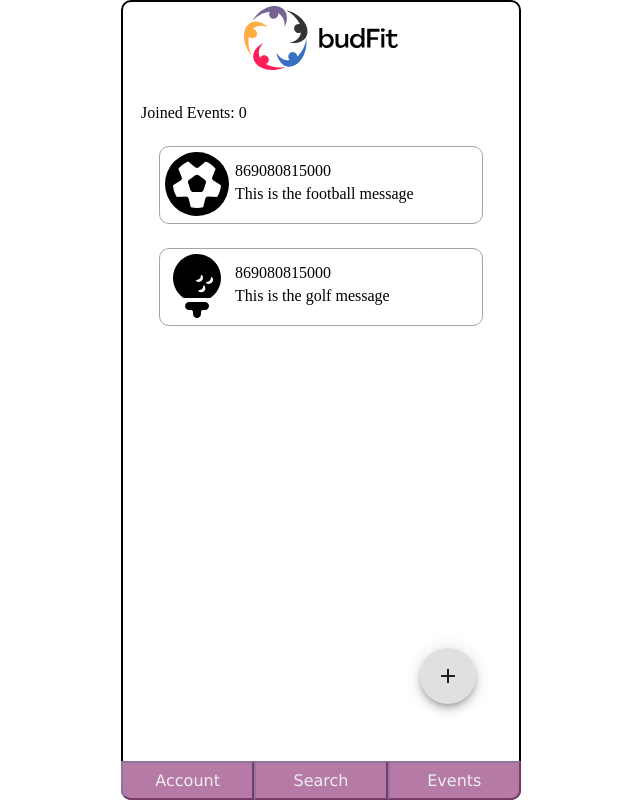
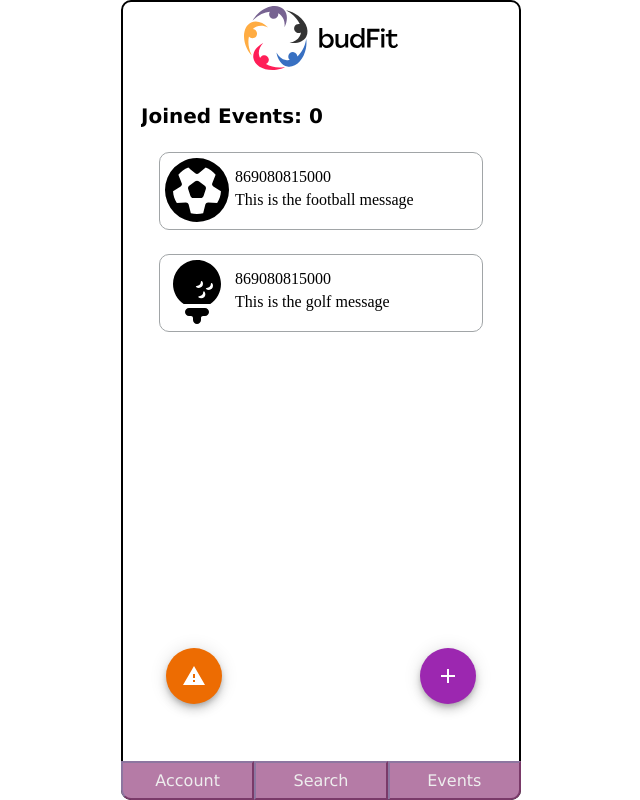
Before and after one commit to SamHardiment/budFit----Client, a React app: page /Events in a window 1280 px wide. Shown: the whole page, without its empty margins (319-959 px from the left). Built offline with nearby package versions, Linux system fonts and the light colour scheme.

Commit message:
add user saftey advice and complete user events page

```diff
--- a/src/App.js
+++ b/src/App.js
@@ -37,6 +37,7 @@ export const App = () => {
         <Route path="/Chat" element={<pages.ChatRoom />} />
         <Route path="/Events" element={<pages.UserEvents />} />
         <Route path="/Create" element={<pages.CreateEvent />} />
+        <Route path="/Safety" element={<pages.UserSafety />} />
         <Route path="/Success" element={<pages.CreateEventSuccess />} />
 
       </Routes>
--- a/src/pages/UserEvents/index.css
+++ b/src/pages/UserEvents/index.css
@@ -54,10 +54,26 @@
     width: 64px;
 }
 
-#chatsPageContainer>button {
+#chatsPageContainer>button:first-of-type {
     position: absolute;
     bottom:25px;
     right: 25px;
+}
+#chatsPageContainer>button:nth-of-type(2) {
+    position: absolute;
+    bottom:25px;
+    left: 25px;
+}
+
+h4{
+    font-size: 20px;
+    font-family: Verdana, Geneva, Tahoma, sans-serif;
+}
+
+#chatsPageContainer>p {
+    margin-top: 25px;
+    font-family: Verdana, Geneva, Tahoma, sans-serif;
+    font-size: 16px;
 }
 
 @media only screen and (min-width: 401px) {
--- a/src/pages/UserEvents/index.js
+++ b/src/pages/UserEvents/index.js
@@ -2,7 +2,7 @@ import React from "react";
 import { useState, useEffect } from "react";
 import { useNavigate } from "react-router-dom";
 import { Fab } from '@mui/material';
-import { Add } from '@mui/icons-material';
+import { Add, Warning } from '@mui/icons-material';
 
 import { TopBar, EventPreview } from "../../components";
 import './index.css';
@@ -13,23 +13,30 @@ export const UserEvents = () => {
   const [totalEvents, setTotalEvents] = useState(0);
   const [events, setEvents] = useState([{ activity: "Football", time: "1997-07-16T19:20:15", lastMessage: "This is the football message" }, { activity: "Golf", time: "1997-07-16T19:20:15", lastMessage: "This is the golf message" }]);
 
-  const handleClick = () =>{
+  const handleCreateClick = () =>{
     navigate('/create')
+  }
+
+  const handleSafetyClick = () =>{
+    navigate('/safety')
   }
 
   return (
     <>
       <TopBar />
       <div id="chatsPageContainer" >
-        Joined Events: {totalEvents}
+        <h4>Joined Events: {totalEvents}</h4>
 
         <div id="chatsContainer">
           {events.map((event) => (
             <EventPreview key={Math.random()} activity={event.activity} dateTime={event.time} lastMessage={event.lastMessage} />
           ))}
         </div>
-        <Fab aria-label="newEvent" onClick={handleClick}>
+        <Fab color="secondary" aria-label="newEvent" onClick={handleCreateClick}>
           <Add />
+        </Fab>
+        <Fab color="warning" aria-label="newEvent" onClick={handleSafetyClick}>
+          <Warning />
         </Fab>
       </div>
     </>
--- /dev/null
+++ b/src/pages/UserSafety/index.js
@@ -0,0 +1,22 @@
+import React from 'react'
+
+import { TopBar } from "../../components";
+
+function UserSafety() {
+  return (
+    <>
+      <TopBar />
+      <div id='chatsPageContainer'>
+        <h4>User Safety Advice</h4>
+        <p>Most of our users are friendly, but it's always best to err on the side of caution. We've compiled some safety advice for meeting people you find online.</p>
+        <p><strong>Tell a friend.</strong> Make sure that someone knows you’re on a date and where you are. Update them if plans change.</p>
+        <p><strong>Stay charged.</strong> Make sure your phone is charged and that you have enough credit to call or text someone.</p>
+        <p><strong>Arrange your own transport.</strong> Letting someone collect you from or drop you off (especially at home) might not be a good idea. Also, try to meet somewhere that you can get back from easily.</p>
+        <p><strong>Watch your stuff.</strong> Try not to leave your belongings unattended and within eyesight when possible.</p>
+        <p><strong>Feeling uncomfortable?</strong> Leave at any time if you feel uncomfortable; your safety is the most important thing. If you feel embarrassed or guilty about leaving, tell them you feel unwell and make your excuses.</p>
+      </div>
+    </>
+  )
+}
+
+export default UserSafety
--- a/src/pages/index.js
+++ b/src/pages/index.js
@@ -5,6 +5,7 @@ export {default as CreateEventSuccess} from './CreateEventSuccess'
 export { Landing } from "./Landing";
 export { Login } from "./Login";
 export { Register } from "./Register";
+export {default as UserSafety} from './UserSafety'
 export {default as Search} from './Search'
 export {default as Searching} from './Searching'
 export { SetupAcc } from "./SetupAcc";
```
